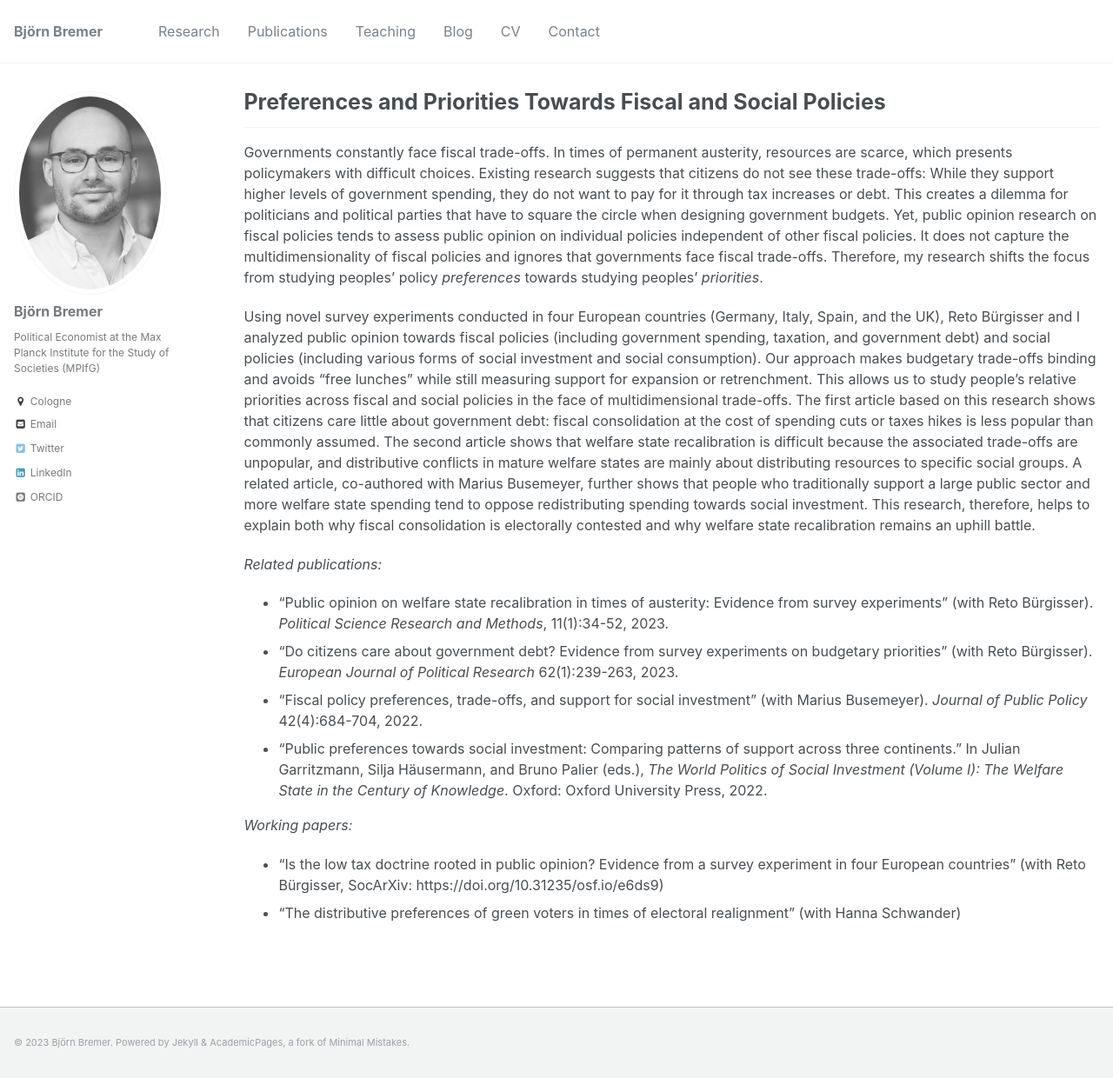
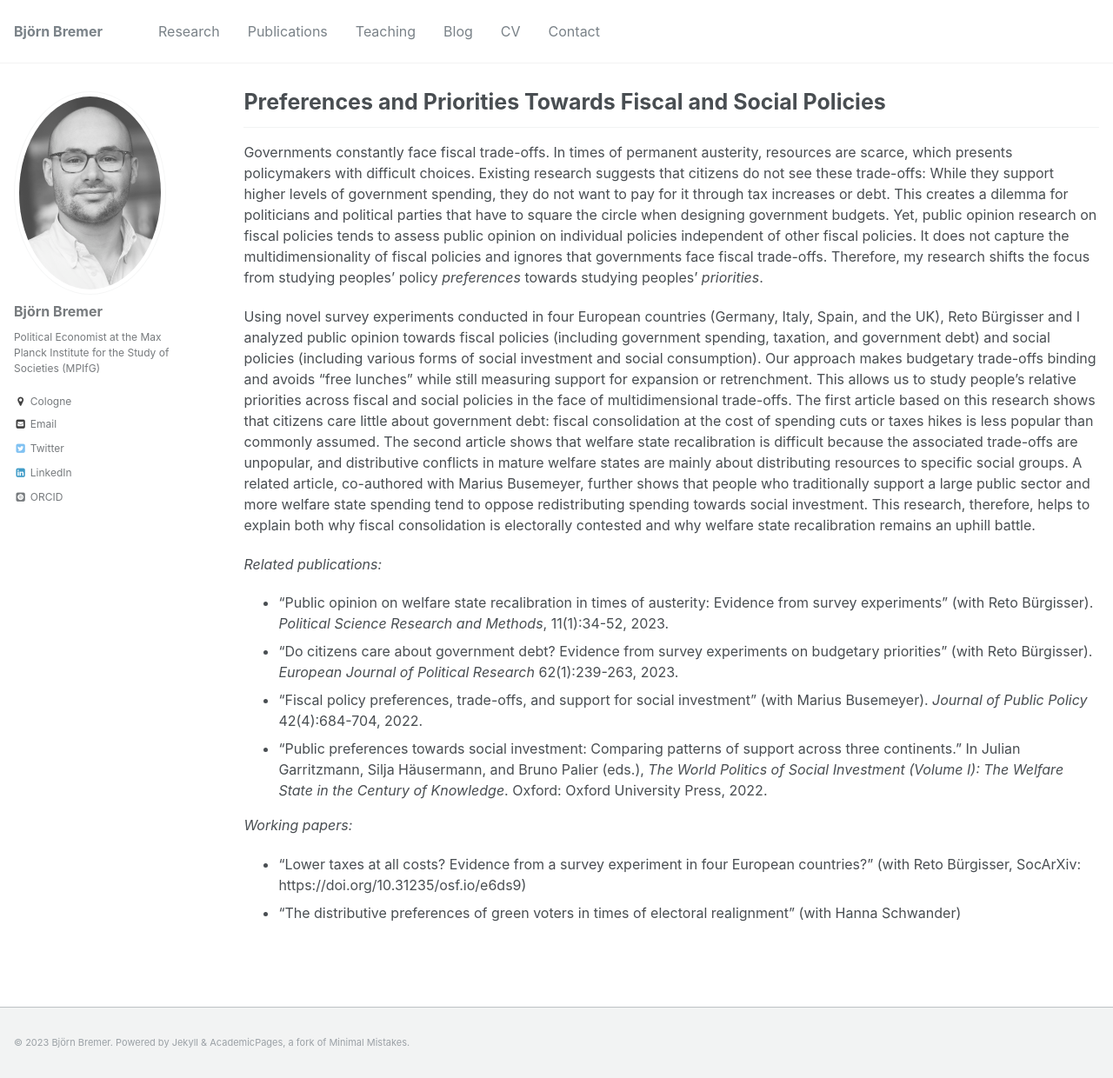
Before and after one commit to bjoernbremer/bjoernbremer.github.io, a Jekyll site: the page built from _projects/3_fiscal_trade-offs.md, in a window 1280 px wide and 1240 px high. Shown: the whole window at 87% size. Built offline with Jekyll 4.4.1, drawn with Linux system fonts in a browser that asks for light colours; some web fonts are replaced.

Commit message:
Update 3_fiscal_trade-offs.md

```diff
--- a/_projects/3_fiscal_trade-offs.md
+++ b/_projects/3_fiscal_trade-offs.md
@@ -19,5 +19,5 @@ Using novel survey experiments conducted in four European countries (Germany, It
 
 *Working papers:*
 
-* "Is the low tax doctrine rooted in public opinion? Evidence from a survey experiment in four European countries" (with [Reto Bürgisser](https://retobuergisser.com/),  SocArXiv: https://doi.org/10.31235/osf.io/e6ds9)
+* "Lower taxes at all costs? Evidence from a survey experiment in four European countries?" (with [Reto Bürgisser](https://retobuergisser.com/),  SocArXiv: https://doi.org/10.31235/osf.io/e6ds9)
 * "The distributive preferences of green voters in times of electoral realignment" (with [Hanna Schwander](http://www.schwander-hanna.ch/))
```
